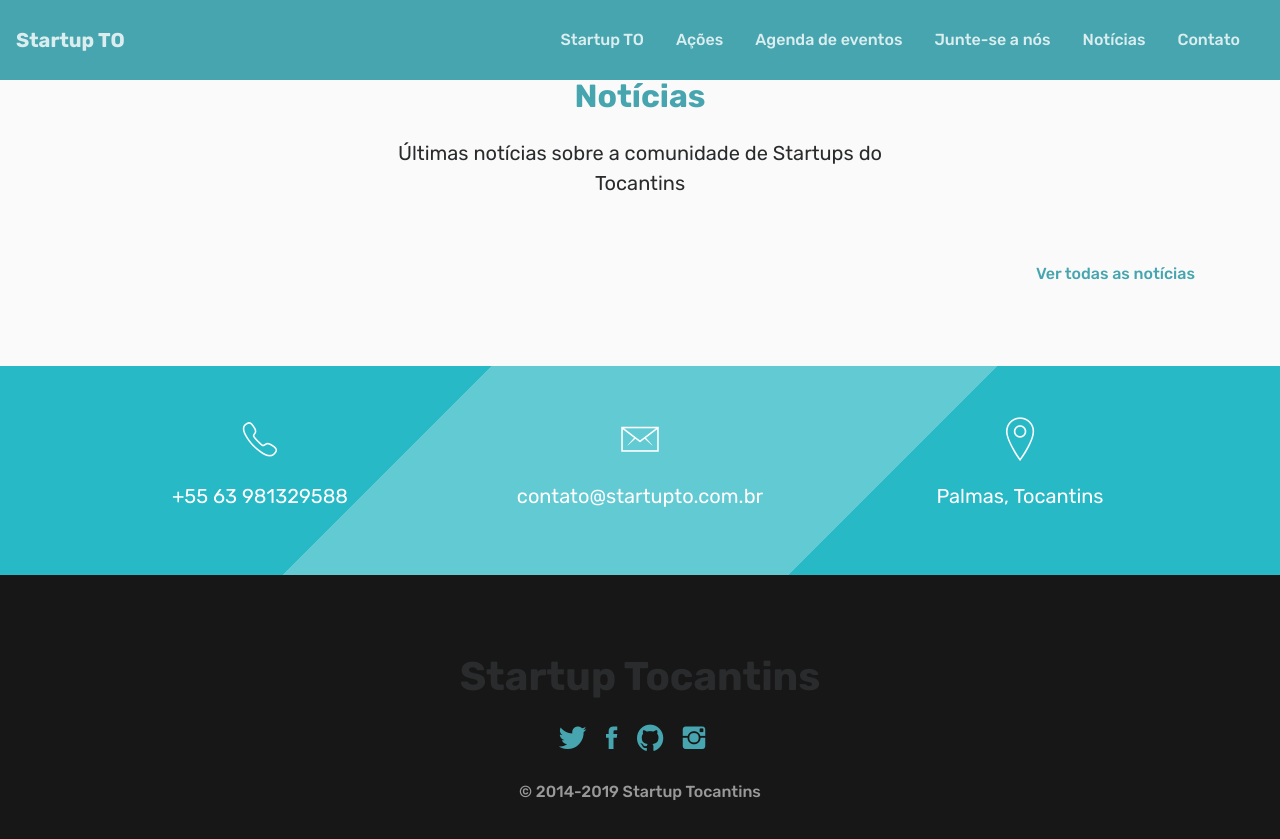
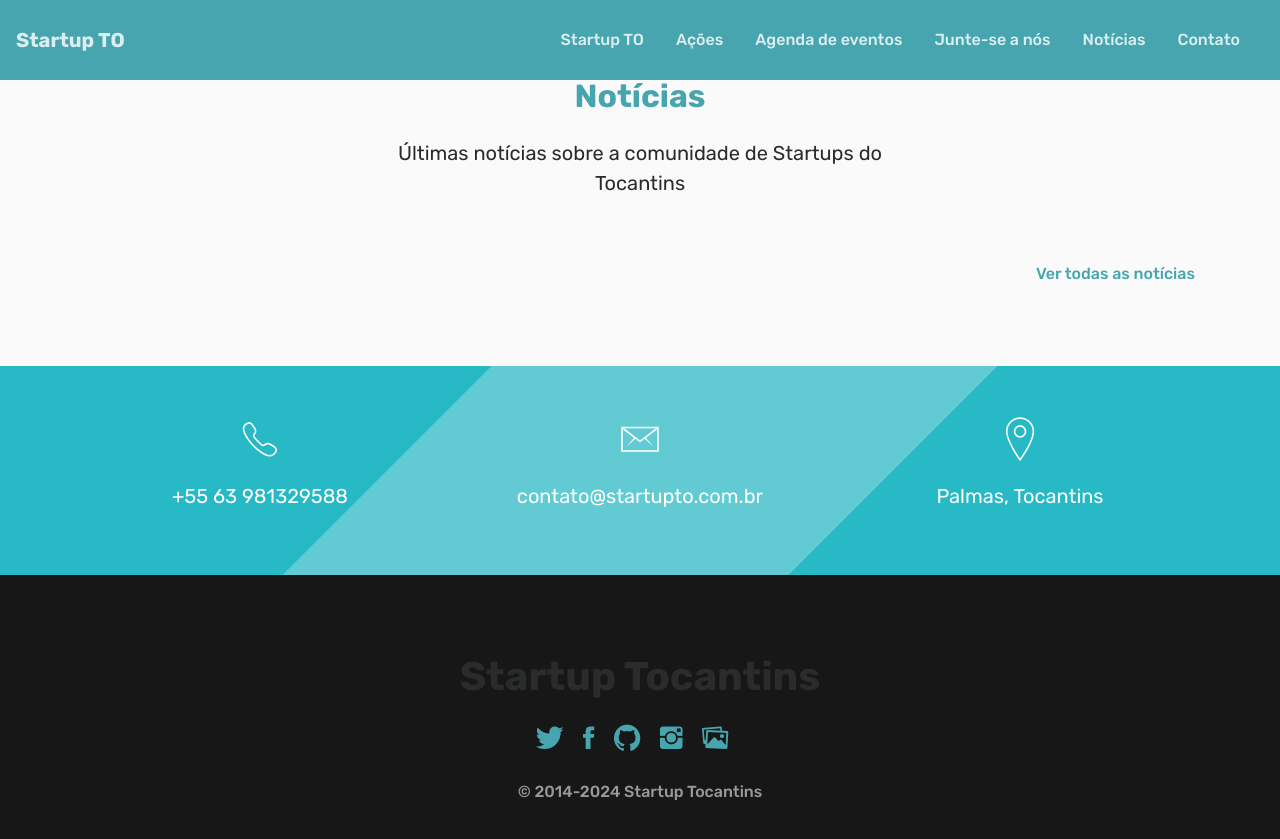
Before and after one commit to startup-tocantins/startup-tocantins.github.io, a Jekyll site: the page built from index.md, in a window 1280 px wide and 900 px high, scrolled down 4492 px. Shown: the top 839 px of the window. Built offline with Jekyll 4.4.1, drawn with Linux system fonts in a browser that asks for light colours; nearby versions of some CDN libraries.

Commit message:
FIx link do StartupTO instagram + add logos link

```diff
--- a/_includes/footer.html
+++ b/_includes/footer.html
@@ -7,10 +7,11 @@
                             <a href="https://twitter.com/StartupTO_" target="_blank"><em class="ion-social-twitter text-twitter-alt icon-sm mr-3"></em></a>
                             <a href="https://www.facebook.com/StartUpTocantins/" target="_blank"><em class="ion-social-facebook text-facebook-alt icon-sm mr-3"></em></a>
                             <a href="https://github.com/startup-tocantins/" target="_blank"><em class="ion-social-github text-github-alt icon-sm mr-3"></em></a>
-                            <a href="https://instagram.com/startuptocantins" target="_blank"><em class="ion-social-instagram text-instagram-alt icon-sm mr-3"></em></a>
+                            <a href="https://www.instagram.com/startuptocantins_" target="_blank"><em class="ion-social-instagram text-instagram-alt icon-sm mr-3"></em></a>
+                            <a href="https://drive.google.com/drive/folders/1vVDaiuOxxJ9J1ULvFfl6EAOhDc-ddgwJ?usp=drive_link" target="_blank"><em class="ion-images text-images-alt icon-sm mr-3"></em></a>
                         </p>
                         <p class="pt-2 text-muted">
-                            &copy; 2014-2019 Startup Tocantins <br>
+                            &copy; 2014-2024 Startup Tocantins <br>
                         </p>
                     </div>
                 </div>
```
